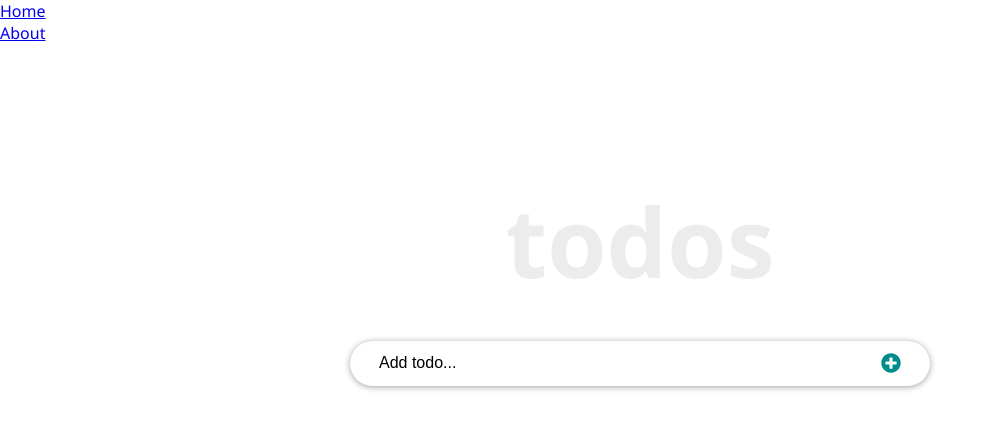
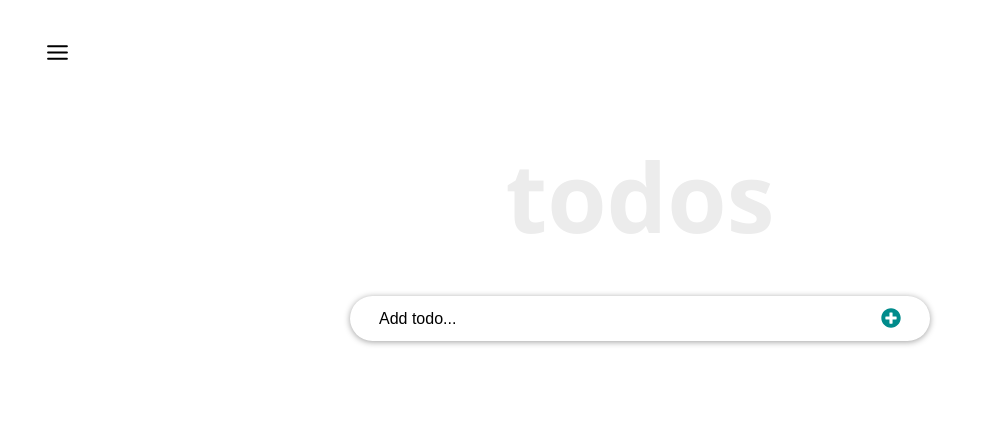
Before and after one commit to fbclh/react-todo-app, a React (Create React App) app: page / in a window 1280 px wide. Shown: the top 430 px of the page, without its empty margins (0-996 px from the left). Built offline with nearby package versions, Linux system fonts and the light colour scheme.

Commit message:
Add burger menu

```diff
--- a/src/App.css
+++ b/src/App.css
@@ -5,18 +5,18 @@
 }
 
 body {
+  height: 100vh;
+  background: #fff;
+  color: #444;
   font-family: 'Segoe UI', Arial, sans-serif;
   line-height: 1.4;
-  color: #444;
-  background: #fff;
-  height: 100vh;
 }
 
 .container {
   display: flex;
   flex-direction: column;
+  align-items: center;
   justify-content: center;
-  align-items: center;
   max-width: 600px;
   margin: 0 auto;
 }
@@ -27,21 +27,21 @@ body {
 }
 
 .form-container {
+  display: flex;
+  justify-content: space-evenly;
   width: 100%;
   margin-bottom: 20px;
-  display: flex;
   border-radius: calc(0.5 * 100px);
   box-shadow: 0 1px 6px 0 rgba(0, 0, 0, 0.38);
-  justify-content: space-evenly;
 }
 
 .input-text {
-  font-size: 1rem;
-  font-weight: 400;
   width: 85%;
   padding-right: 5px;
   padding-left: 10px;
   border-radius: calc(0.5 * 100px);
+  font-size: 1rem;
+  font-weight: 400;
 }
 
 .input-text::placeholder {
@@ -49,19 +49,19 @@ body {
 }
 
 .input-submit {
+  margin-right: 10px;
   background: transparent;
   color: #5b5b5b;
+  font-weight: 600;
   text-transform: capitalize;
   cursor: pointer;
-  font-weight: 600;
-  margin-right: 10px;
 }
 
 .input-text,
 .input-submit {
   height: 45px;
+  border: none;
   outline: none;
-  border: none;
 }
 
 /* NavLink */
@@ -69,3 +69,50 @@ body {
   color: orangered;
   text-decoration: underline;
 }
+
+/* Sidebar Nav */
+.navBar {
+  position: relative;
+}
+
+.navBar button {
+  z-index: 10;
+  position: fixed;
+  top: 40px;
+  left: 40px;;
+  border: none;
+  background: transparent;
+  cursor: pointer;
+}
+
+.menuNav {
+  z-index: 9;
+  position: fixed;
+  top: 0;
+  bottom: 0;
+  left: 0;
+  width: 0;
+  max-width: 290px;
+  height: 100vh;
+  overflow: hidden;
+  overflow-y: scroll;
+  background: darkcyan;
+  list-style: none;
+}
+
+.menuNav.showMenu {
+  width: 100%;
+}
+
+a {
+  display: block;
+  padding: 10px 40px;
+  color: #3fffd2;
+  font-weight: bold;
+  text-decoration: none;
+  text-transform: uppercase;
+}
+
+.menuNav li:first-child {
+  margin-top: 7rem;
+}
--- a/src/components/Navbar.js
+++ b/src/components/Navbar.js
@@ -1,6 +1,11 @@
+import { useState } from 'react';
+import { FiMenu } from 'react-icons/fi';
+import { MdClose } from 'react-icons/md';
 import { NavLink } from 'react-router-dom';
 
 export const Navbar = () => {
+  const [navbarOpen, setNavbarOpen] = useState(false);
+
   const links = [
     {
       id: 1,
@@ -14,13 +19,29 @@ export const Navbar = () => {
     },
   ];
 
+  const handleToggle = () => {
+    setNavbarOpen(!navbarOpen);
+  };
+
+  const handleClose = () => {
+    setNavbarOpen(false);
+  };
+
   return (
     <nav className="navBar">
-      <ul>
+      <button onClick={handleToggle}>
+        {navbarOpen ? (
+          <MdClose style={{ width: '35px', height: '25px' }} />
+        ) : (
+          <FiMenu style={{ width: '35px', height: '25px' }} />
+        )}
+      </button>
+      <ul className={`menuNav ${navbarOpen ? 'showMenu' : ''}`}>
         {links.map((link) => {
           return (
             <li key={link.id}>
               <NavLink
+                onClick={handleClose}
                 to={link.path}
                 active="active-link"
                 exact="true"
--- a/src/pages/About.js
+++ b/src/pages/About.js
@@ -1,4 +1,3 @@
-export const About = (props) => {
-  console.log(props);
+export const About = () => {
   return <h1>About page</h1>;
 };
```
